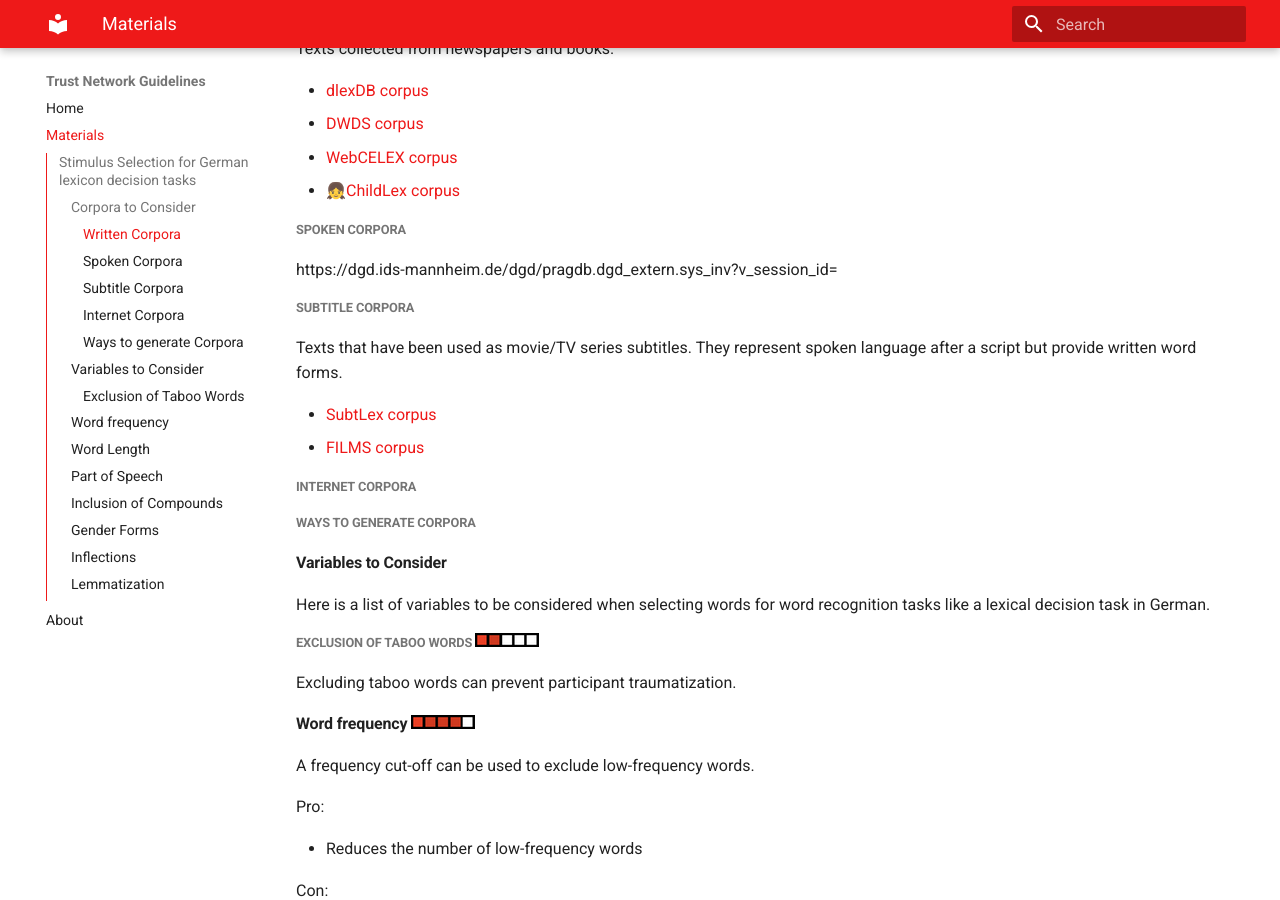
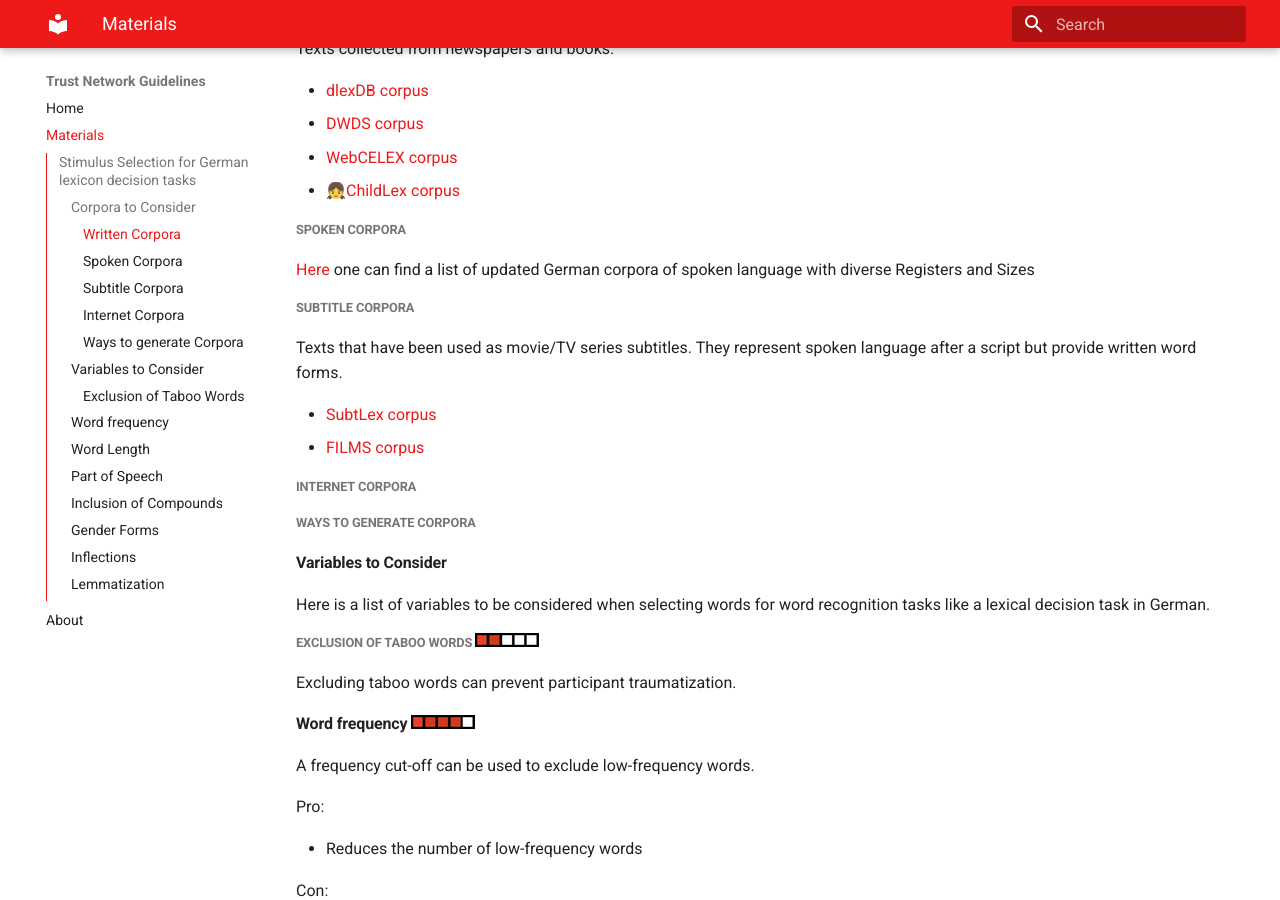
Before and after one commit to cwdeee/trust-network-guidelines, an MkDocs documentation site: the page built from docs/materials.md, in a window 1280 px wide and 900 px high, scrolled down 839 px. Built offline with MkDocs 1.6.1 and Material for MkDocs 9.7.7, drawn with Linux system fonts in a browser that asks for light colours.

Commit message:
spoken corpora

```diff
--- a/docs/materials.md
+++ b/docs/materials.md
@@ -21,8 +21,8 @@ Texts collected from newspapers and books.
 - 👧[ChildLex corpus](https://www.dwds.de/d/korpora/childlex)
 
 ##### Spoken Corpora
+[Here](https://dgd.ids-mannheim.de/dgd/pragdb.dgd_extern.sys_inv?v_session_id=) one can find a list of updated German corpora of spoken language with diverse Registers and Sizes
 
-https://dgd.ids-mannheim.de/dgd/pragdb.dgd_extern.sys_inv?v_session_id=
 ##### Subtitle Corpora
 Texts that have been used as movie/TV series subtitles. They represent spoken language after a script but provide written word forms.
 
```
